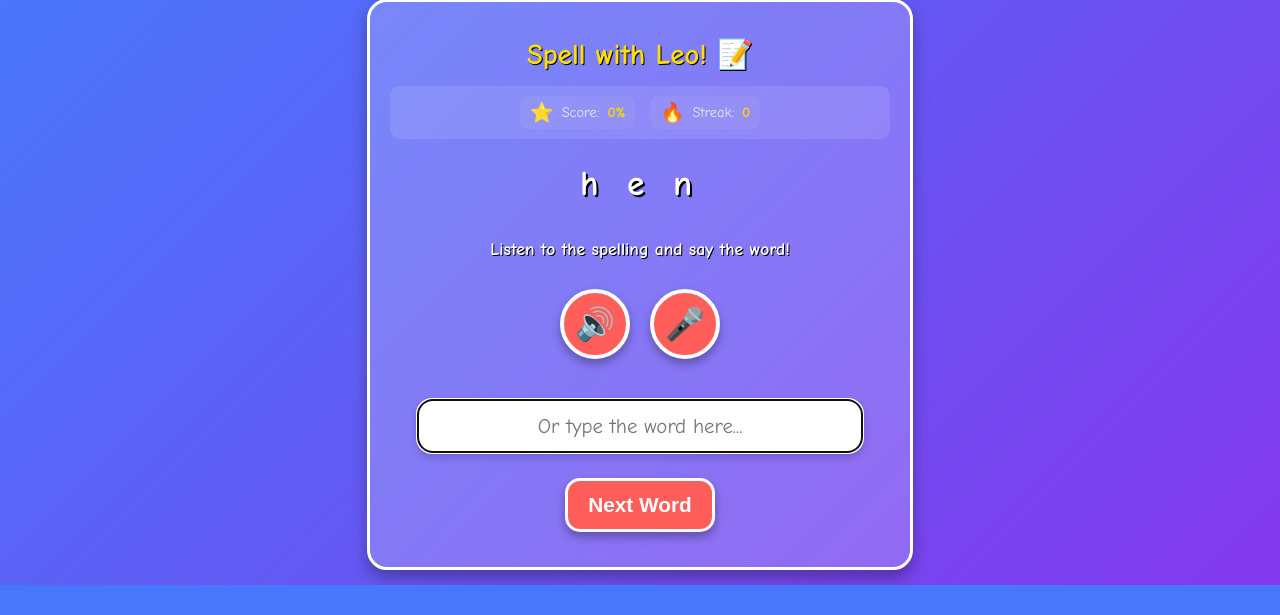
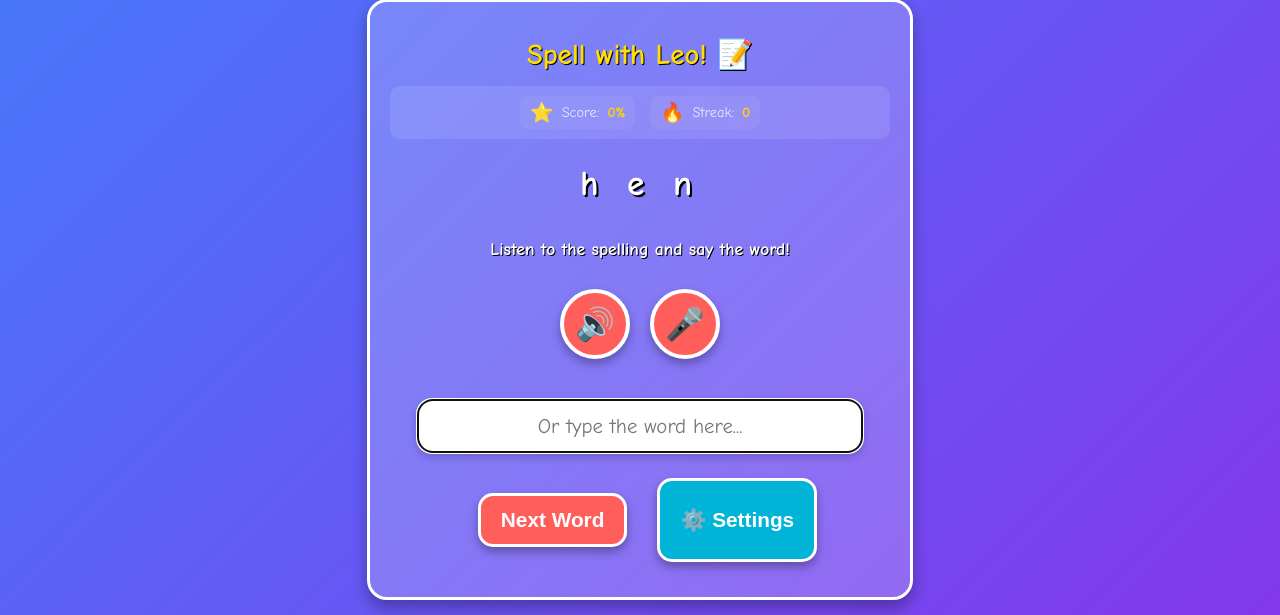
Before and after one commit to dgtrix-ai/read-with-leo, a Flask app: page / in a window 1280 px wide. Shown: the part 478-1093 px from the top of the page. Before the commit the page ends 1063 px from the top, so only its background shows below. Run offline with Flask 3, Linux system fonts and the light colour scheme.

Commit message:
Adds game settings and difficulty levels
Added a settings menu to the UI with controls for difficulty level and word categories, implemented in `static/css/style.css`, `static/js/word_bank.js`, and `templates/index.html`.  The settings menu is dynamically shown/hidden using JavaScript.

Replit-Commit-Author: Agent
Replit-Commit-Session-Id: 00a6f8b3-a6b9-4892-9339-7fbb77482016
Replit-Commit-Screenshot-Url: https://storage.googleapis.com/screenshot-production-us-central1/84e035f0-9f75-4659-ba19-66b9b28a888f/45dfe92f-4714-4981-b286-56908e8c2c46.jpg

```diff
--- a/static/css/style.css
+++ b/static/css/style.css
@@ -341,3 +341,44 @@ h2 {
   margin: 5px 0;
   text-shadow: 1px 1px 0px black;
 }
+
+/* Settings controls */
+.settings-controls {
+  background: rgba(255, 255, 255, 0.15);
+  padding: 15px;
+  border-radius: 15px;
+  margin: 15px 0;
+  border: 3px dashed rgba(255, 255, 255, 0.5);
+}
+
+.settings-controls h3 {
+  font-size: 1.4rem;
+  color: #FFDE00;
+  margin: 10px 0;
+  text-shadow: 1px 1px 0px black;
+}
+
+.control-buttons {
+  display: flex;
+  justify-content: center;
+  gap: 15px;
+  margin: 15px 0;
+}
+
+.settings-toggle-btn {
+  padding: 12px 20px;
+  border-radius: 15px;
+  background: #00b4d8;
+  color: white;
+  font-weight: bold;
+  font-size: 1.3rem;
+  border: 3px solid white;
+  box-shadow: 0 5px 10px rgba(0,0,0,0.3);
+  cursor: pointer;
+  transition: all 0.2s ease;
+}
+
+.settings-toggle-btn:hover {
+  transform: scale(1.05);
+  box-shadow: 0 7px 15px rgba(0,0,0,0.4);
+}
--- a/static/js/word_bank.js
+++ b/static/js/word_bank.js
@@ -69,6 +69,14 @@ class WordBank {
         }
     }
 
+    setDifficulty(difficulty) {
+        // This overrides the current difficulty level
+        if (['easy', 'medium', 'hard'].includes(difficulty)) {
+            this.progressTracker.currentLevel = difficulty;
+            this.progressTracker.saveProgress();
+        }
+    }
+
     getProgressStats() {
         return this.progressTracker.getProgressStats();
     }
--- a/templates/index.html
+++ b/templates/index.html
@@ -81,17 +81,22 @@
         <!-- Text input as backup -->
         <input type="text" class="reading-input" placeholder="Or type the word here..." autocomplete="off">
 
-        <!-- Next word button -->
-        <button class="next-word-btn">Next Word</button>
+        <!-- Control buttons -->
+        <div class="control-buttons">
+            <button class="next-word-btn">Next Word</button>
+            <button class="settings-toggle-btn">⚙️ Settings</button>
+        </div>
 
         <!-- Settings (hidden by default, shown with a settings button) -->
         <div class="settings-controls">
+            <h3>Difficulty</h3>
             <div class="difficulty-selector">
                 <button class="difficulty-btn easy active" data-difficulty="easy">Easy</button>
                 <button class="difficulty-btn medium" data-difficulty="medium">Medium</button>
                 <button class="difficulty-btn hard" data-difficulty="hard">Hard</button>
             </div>
 
+            <h3>Word Categories</h3>
             <div class="category-selector">
                 <button class="category-btn active" data-category="animals">Animals</button>
                 <button class="category-btn" data-category="colors">Colors</button>
@@ -438,7 +443,12 @@
         const stats = wordBank.getProgressStats();
         document.querySelector('.success-rate').textContent = `${Math.round(stats.successRate)}%`;
         document.querySelector('.consecutive-correct').textContent = stats.consecutiveCorrect;
-        document.querySelector('.review-count').textContent = stats.reviewQueueLength;
+
+        // Only update review-count if it exists
+        const reviewCount = document.querySelector('.review-count');
+        if (reviewCount) {
+            reviewCount.textContent = stats.reviewQueueLength;
+        }
     }
 
     function updateWord() {
@@ -549,6 +559,20 @@
         spellOutWord();
     });
 
+    // Settings toggle button
+    const settingsToggleBtn = document.querySelector('.settings-toggle-btn');
+    const settingsControls = document.querySelector('.settings-controls');
+
+    settingsToggleBtn.addEventListener('click', () => {
+        if (settingsControls.style.display === 'none' || !settingsControls.style.display) {
+            settingsControls.style.display = 'block';
+            settingsToggleBtn.textContent = '✖️ Close Settings';
+        } else {
+            settingsControls.style.display = 'none';
+            settingsToggleBtn.textContent = '⚙️ Settings';
+        }
+    });
+
     // Speech Synthesis Setup
     const speechSynthesis = window.speechSynthesis;
 
```
